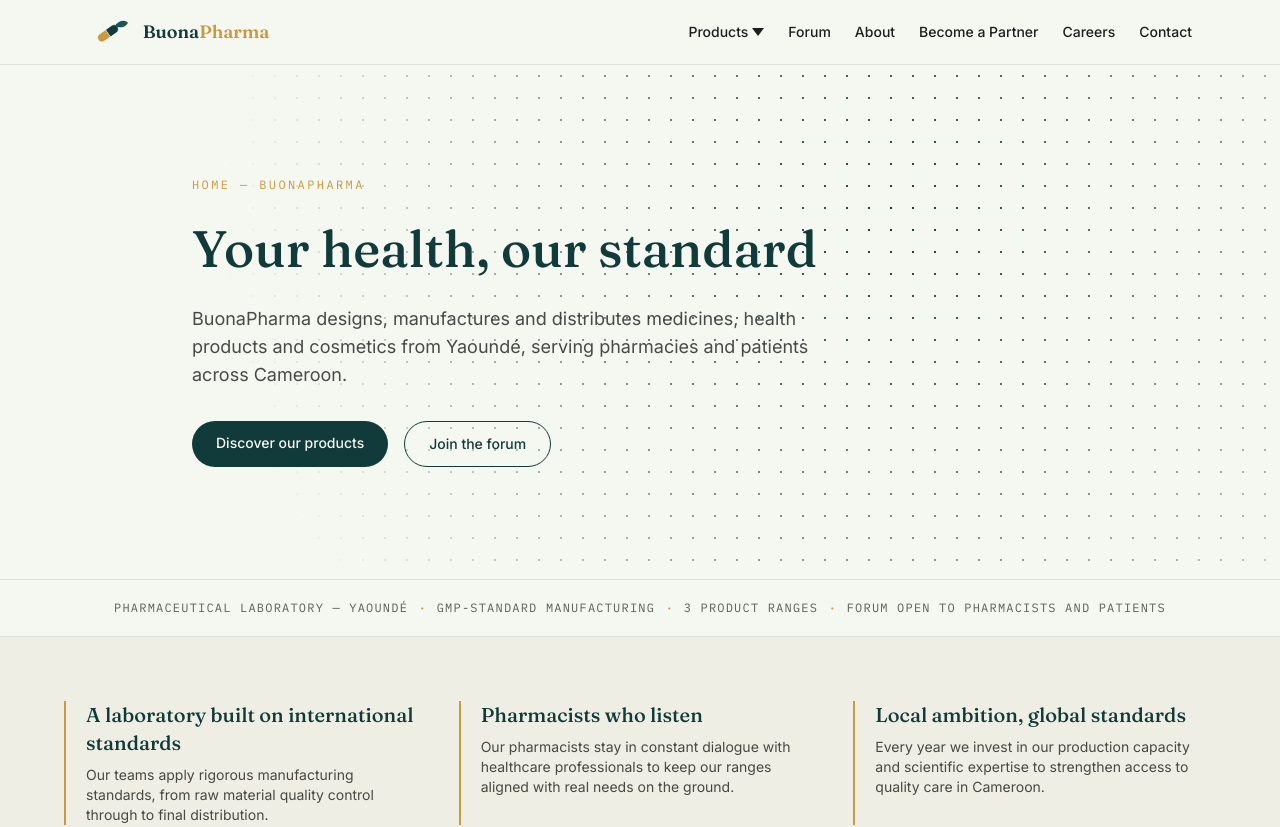
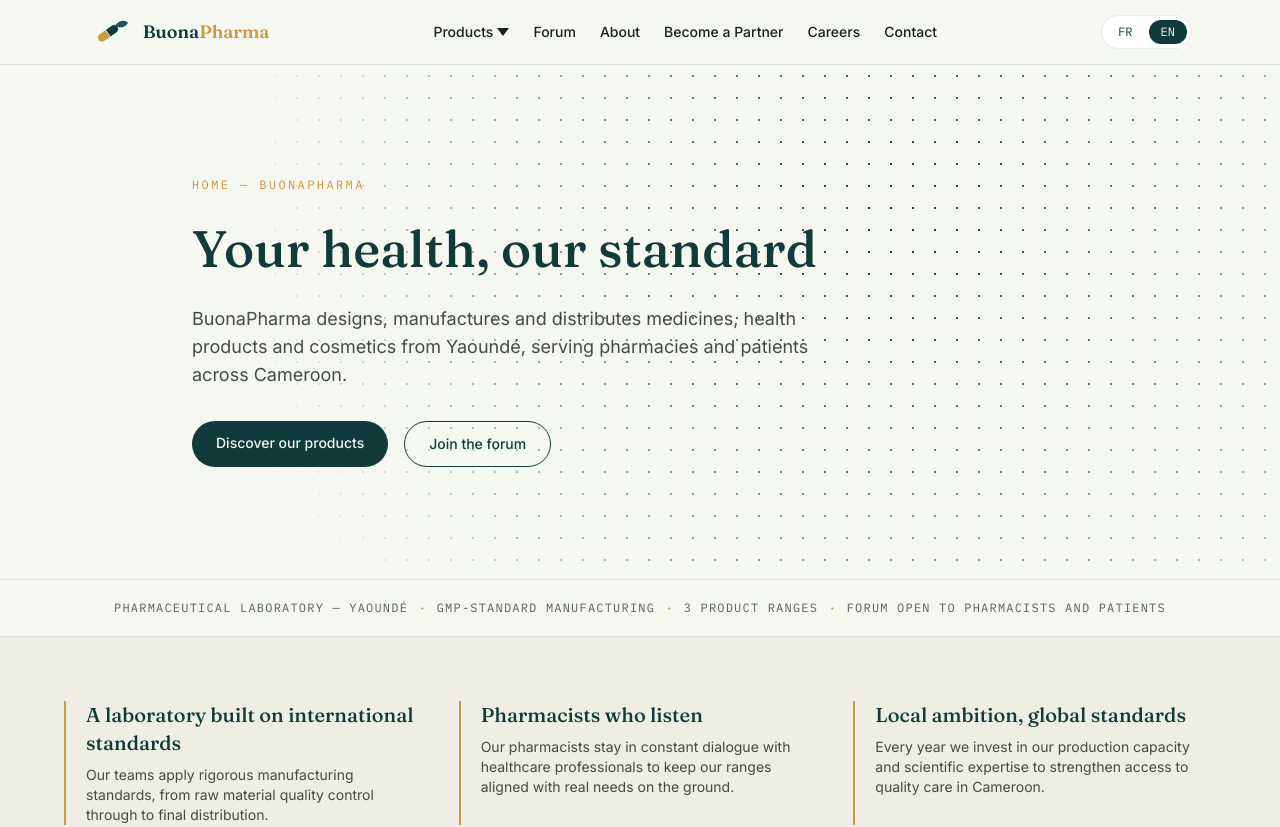
Before and after one commit to lepefy-labs/buonapharma, a Next.js app: page /en in a window 1280 px wide. Shown: the top 827 px of the page. Built offline with nearby package versions, Linux system fonts and the light colour scheme.

Commit message:
Add files via upload

```diff
--- a/src/components/Header.tsx
+++ b/src/components/Header.tsx
@@ -4,6 +4,7 @@
 import { useTranslations } from "next-intl";
 import { Link } from "@/i18n/navigation";
 import { Logo } from "@/components/Logo";
+import { LanguageSwitcher } from "@/components/LanguageSwitcher";
 import { useScrollPosition } from "@/hooks/useScrollPosition";
 
 const PRODUCT_CATEGORIES = [
@@ -93,6 +94,10 @@
           ))}
         </nav>
 
+        <div className="hidden md:block">
+          <LanguageSwitcher />
+        </div>
+
         <button
           type="button"
           className="flex h-10 w-10 items-center justify-center rounded-md text-forest focus-visible:outline-none focus-visible:ring-2 focus-visible:ring-gold md:hidden"
@@ -160,6 +165,10 @@
             </li>
           ))}
         </ul>
+
+        <div className="mt-8">
+          <LanguageSwitcher />
+        </div>
       </div>
     </header>
   );
--- /dev/null
+++ b/src/components/LanguageSwitcher.tsx
@@ -0,0 +1,37 @@
+"use client";
+
+import { useLocale } from "next-intl";
+import { usePathname, useRouter } from "@/i18n/navigation";
+import { locales } from "@/i18n/config";
+
+export function LanguageSwitcher({ className = "" }: { className?: string }) {
+  const locale = useLocale();
+  const pathname = usePathname();
+  const router = useRouter();
+
+  return (
+    <div
+      className={`inline-flex items-center gap-1 rounded-full border border-forest/10 bg-white p-1 font-mono text-xs ${className}`}
+    >
+      {locales.map((l) => {
+        const active = l === locale;
+        return (
+          <button
+            key={l}
+            type="button"
+            disabled={active}
+            aria-current={active ? "true" : undefined}
+            onClick={() => router.replace(pathname, { locale: l })}
+            className={`rounded-full px-3 py-1 uppercase transition ${
+              active
+                ? "bg-forest text-paper"
+                : "text-forest hover:bg-forest/10 focus-visible:outline-none focus-visible:ring-2 focus-visible:ring-gold"
+            }`}
+          >
+            {l}
+          </button>
+        );
+      })}
+    </div>
+  );
+}
```
